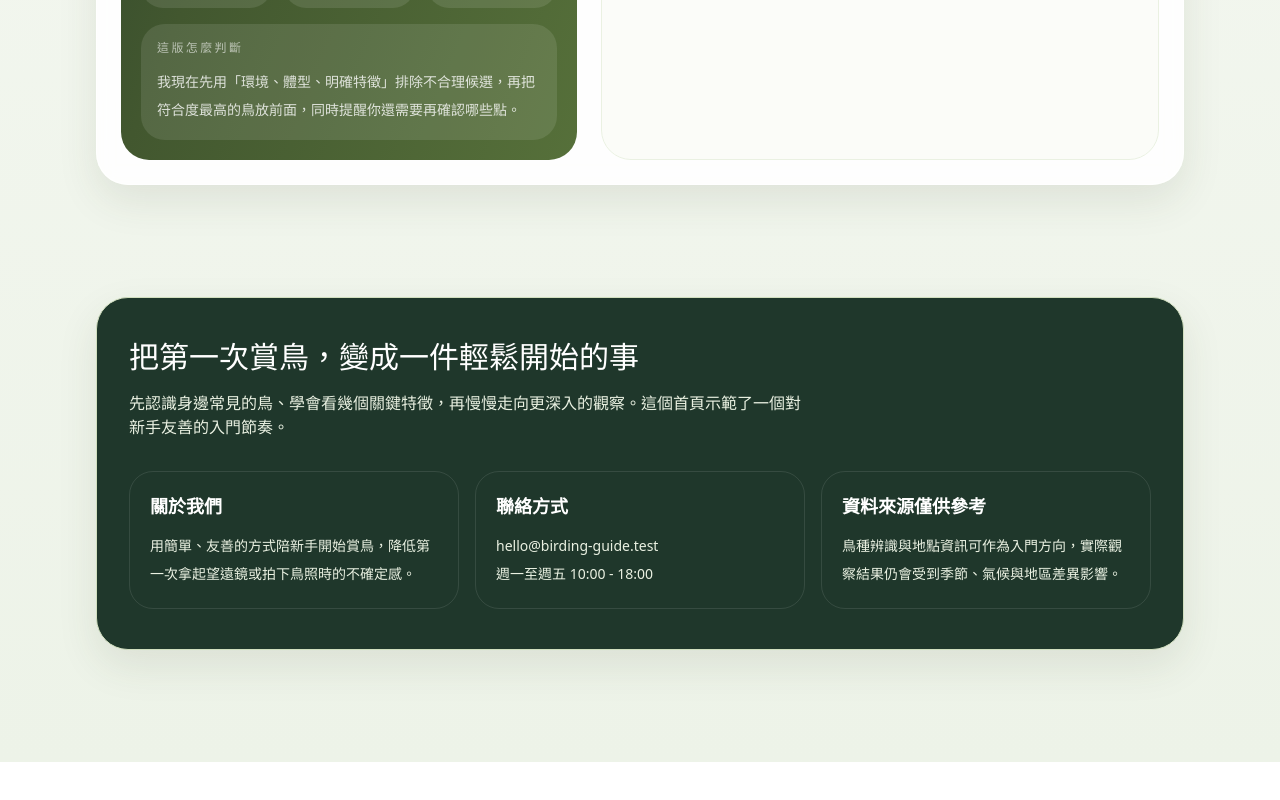
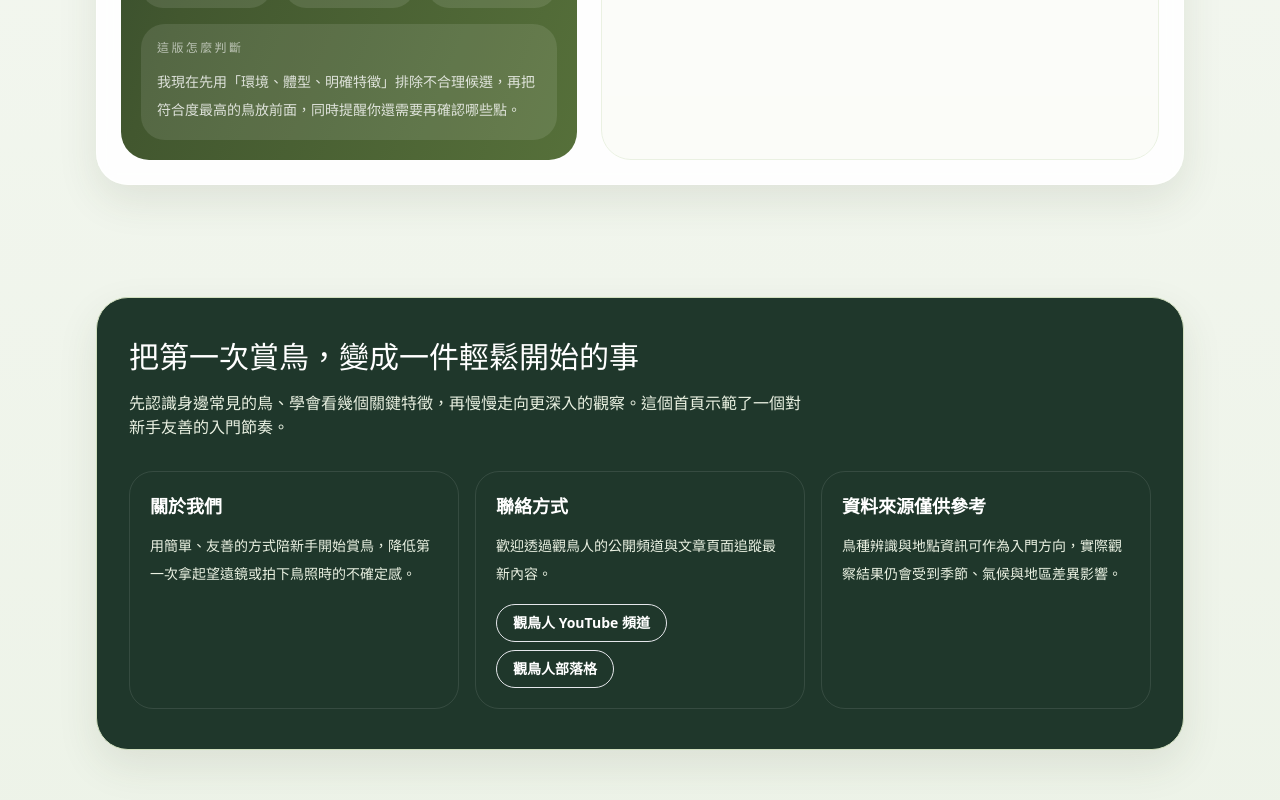
Before and after one commit to masonyeh031-sudo/birding-assistant, a Next.js app: page / in a window 1280 px wide. Shown: the part 1384-2184 px from the top of the page. Before the commit the page ends 2146 px from the top, so only its background shows below. Built offline with nearby package versions, Linux system fonts and the light colour scheme; a web font is replaced by a local one.

Commit message:
Update footer contact links

```diff
--- a/components/home/site-footer.tsx
+++ b/components/home/site-footer.tsx
@@ -1,3 +1,5 @@
+import { guanNiaoRenBlog, guanNiaoRenChannel } from "@/lib/home-data";
+
 const footerColumns = [
   {
     title: "關於我們",
@@ -5,7 +7,17 @@ const footerColumns = [
   },
   {
     title: "聯絡方式",
-    content: "hello@birding-guide.test\n週一至週五 10:00 - 18:00",
+    content: "歡迎透過觀鳥人的公開頻道與文章頁面追蹤最新內容。",
+    links: [
+      {
+        label: "觀鳥人 YouTube 頻道",
+        href: guanNiaoRenChannel.channelUrl,
+      },
+      {
+        label: "觀鳥人部落格",
+        href: guanNiaoRenBlog.blogUrl,
+      },
+    ],
   },
   {
     title: "資料來源僅供參考",
@@ -31,6 +43,21 @@ export function SiteFooter() {
               <p className="mt-3 whitespace-pre-line text-sm leading-7 text-moss-100">
                 {column.content}
               </p>
+              {"links" in column && column.links?.length ? (
+                <div className="mt-4 flex flex-wrap gap-2">
+                  {column.links.map((link) => (
+                    <a
+                      key={link.href}
+                      href={link.href}
+                      target="_blank"
+                      rel="noreferrer"
+                      className="rounded-full border border-white/18 bg-white/12 px-4 py-2 text-sm font-semibold text-white transition hover:bg-white hover:text-pine"
+                    >
+                      {link.label}
+                    </a>
+                  ))}
+                </div>
+              ) : null}
             </div>
           ))}
         </div>
```
